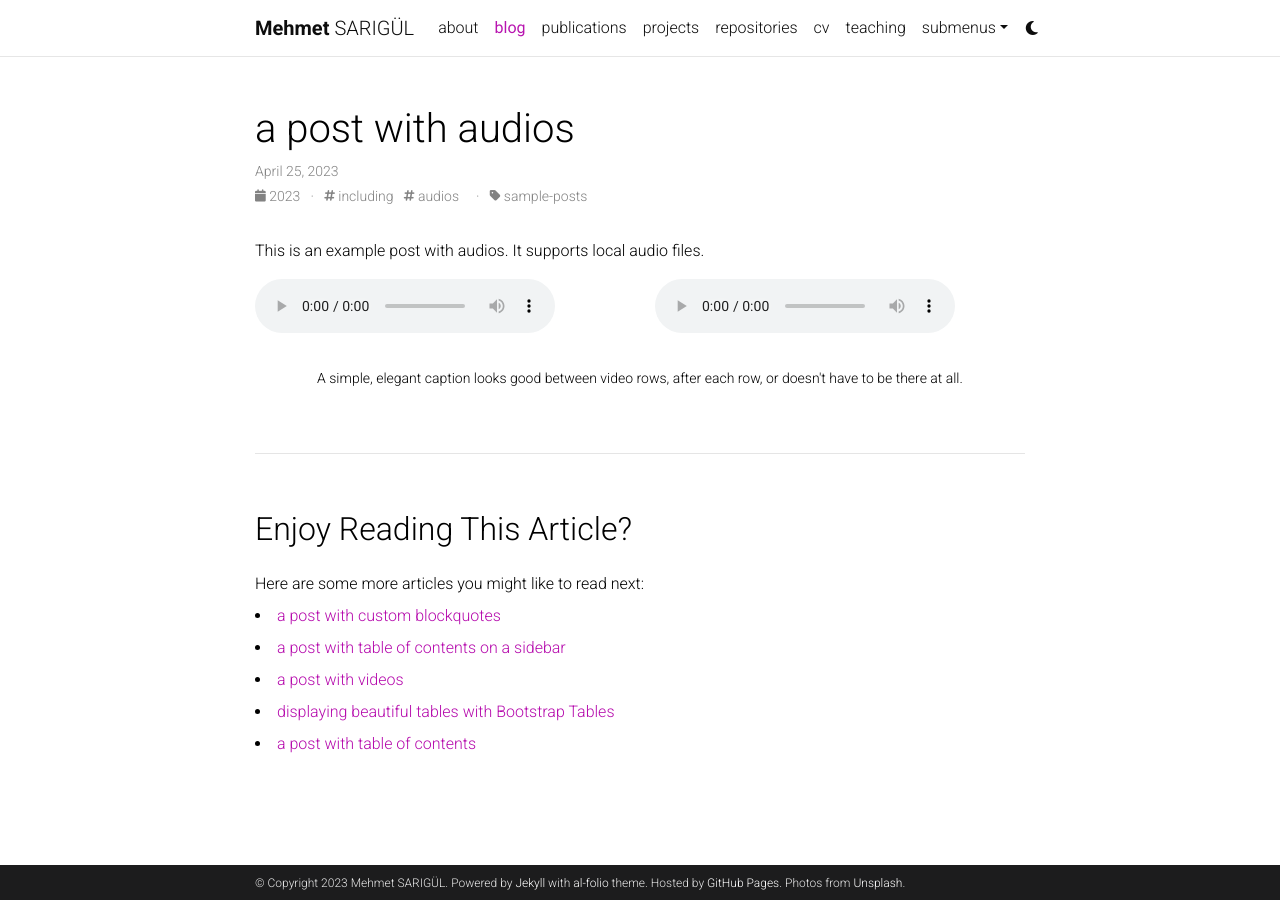
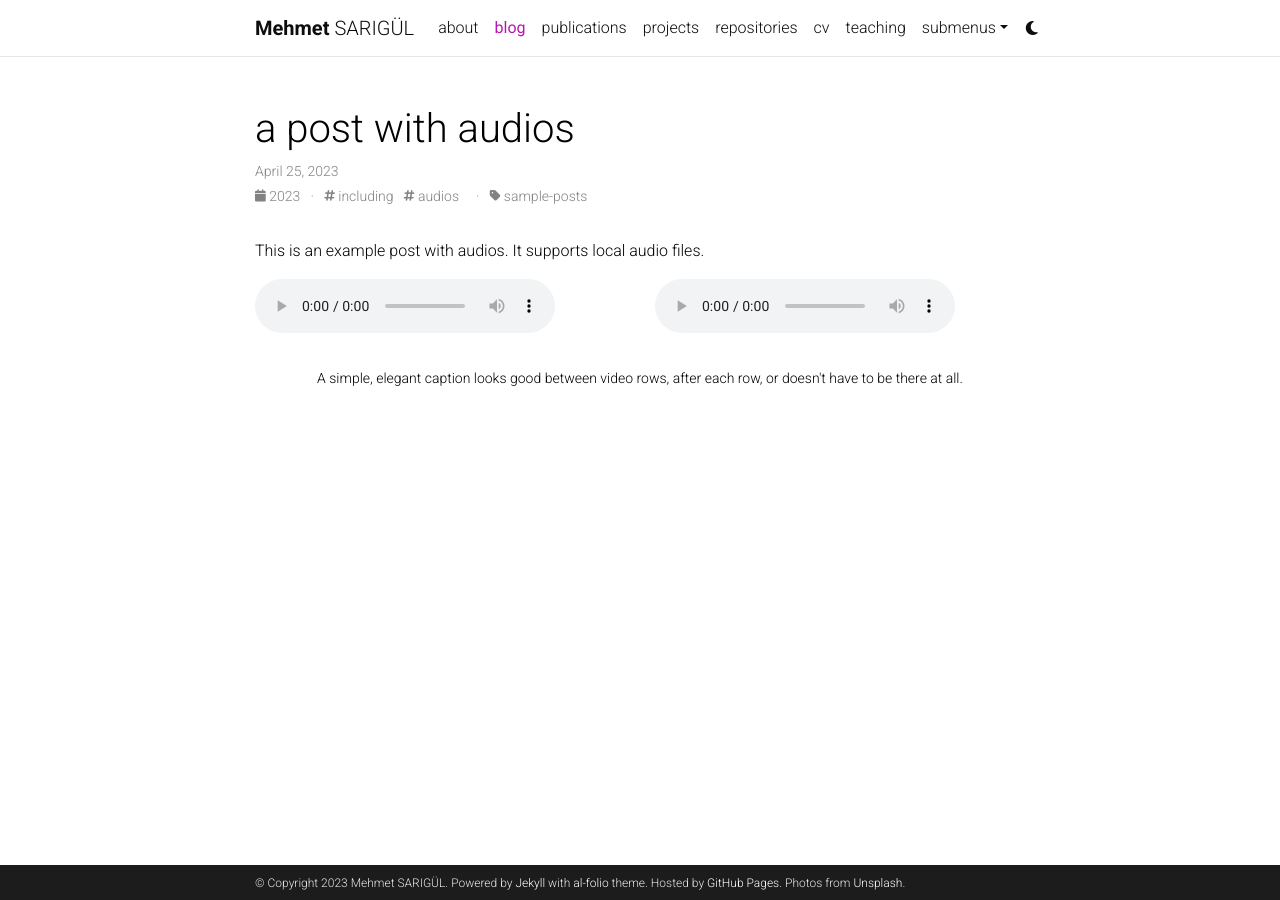
Before and after one commit to mhmtsarigul/mhmtsarigul.github.io, a Jekyll site: the page built from _posts/2023-04-25-audios.md, in a window 1280 px wide. Built offline with Jekyll 4.4.1, drawn with Linux system fonts in a browser that asks for light colours; comment, search, counter and statistics services are not loaded; a style sheet for code colours, icons or effects is not loaded; some of the changed lines change nothing that is shown.

Commit message:
Update _config.yml

```diff
--- a/_config.yml
+++ b/_config.yml
@@ -100,7 +100,7 @@
 spotify_id: # your spotify id
 pinterest_id: # your pinterest id
 unsplash_id: # your unsplash id
-instagram_id: # your instagram id
+instagram_id: mhmtsarigul # your instagram id
 facebook_id: # your facebook id
 youtube_id: # your youtube channel id (youtube.com/@<youtube_id>)
 discord_id: # your discord id (18-digit unique numerical identifier)
@@ -132,7 +132,7 @@
   enabled: true
 
 related_blog_posts:
-  enabled: true
+  enabled: false
   max_related: 5
 
 # Giscus comments (RECOMMENDED)
@@ -159,8 +159,8 @@
 # If you have blog posts published on medium.com or other external sources,
 # you can display them in your blog by adding a link to the RSS feed.
 external_sources:
-  - name: medium.com
-    rss_url: https://medium.com/@al-folio/feed
+  #- name: medium.com
+  #  rss_url: https://medium.com/@al-folio/feed
 
 # -----------------------------------------------------------------------------
 # Collections
@@ -271,8 +271,8 @@
 
 scholar:
 
-  last_name: [Einstein]
-  first_name: [Albert, A.]
+  last_name: [Sarıgül]
+  first_name: [Mehmet, M.]
 
   style: apa
   locale: en
```
